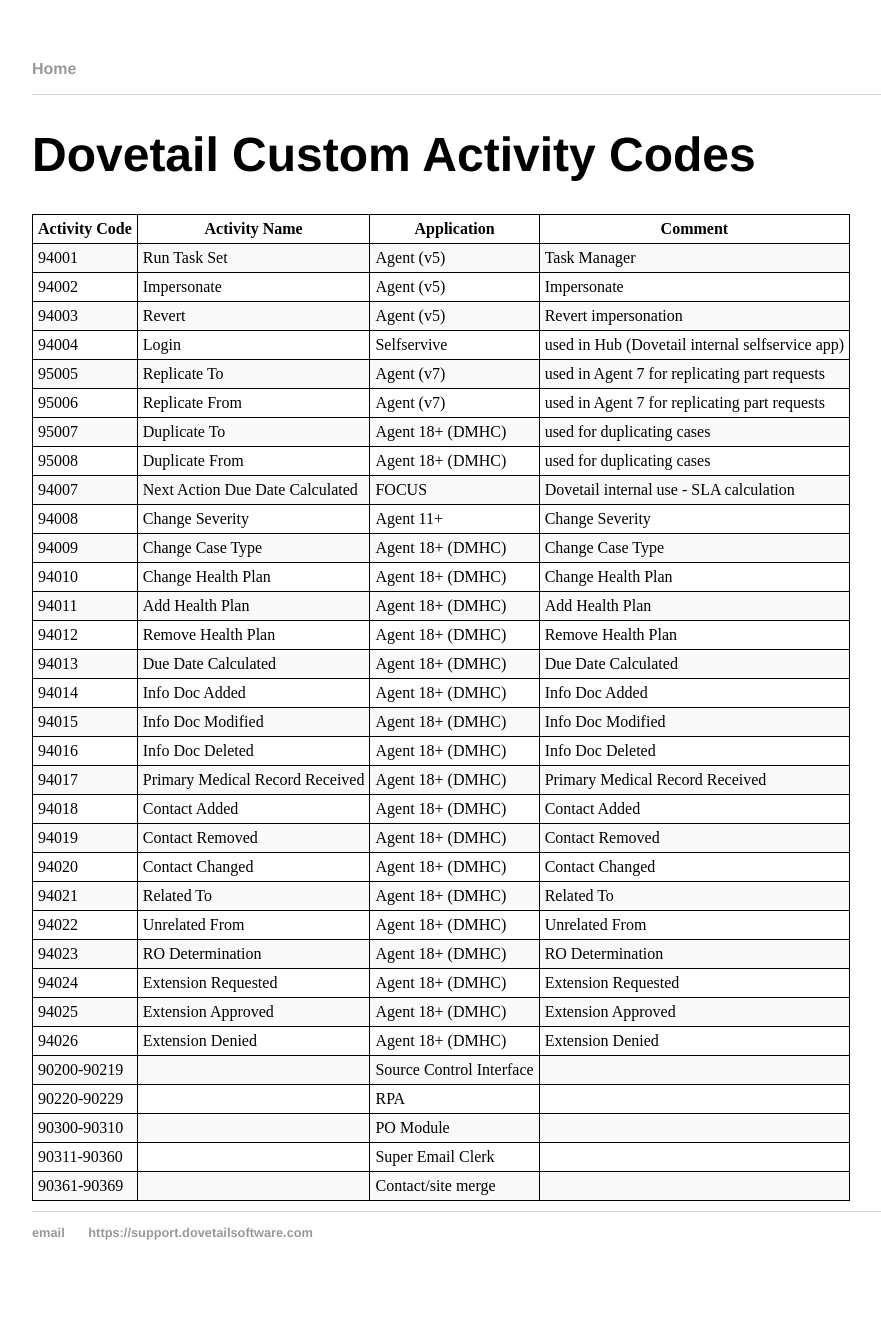
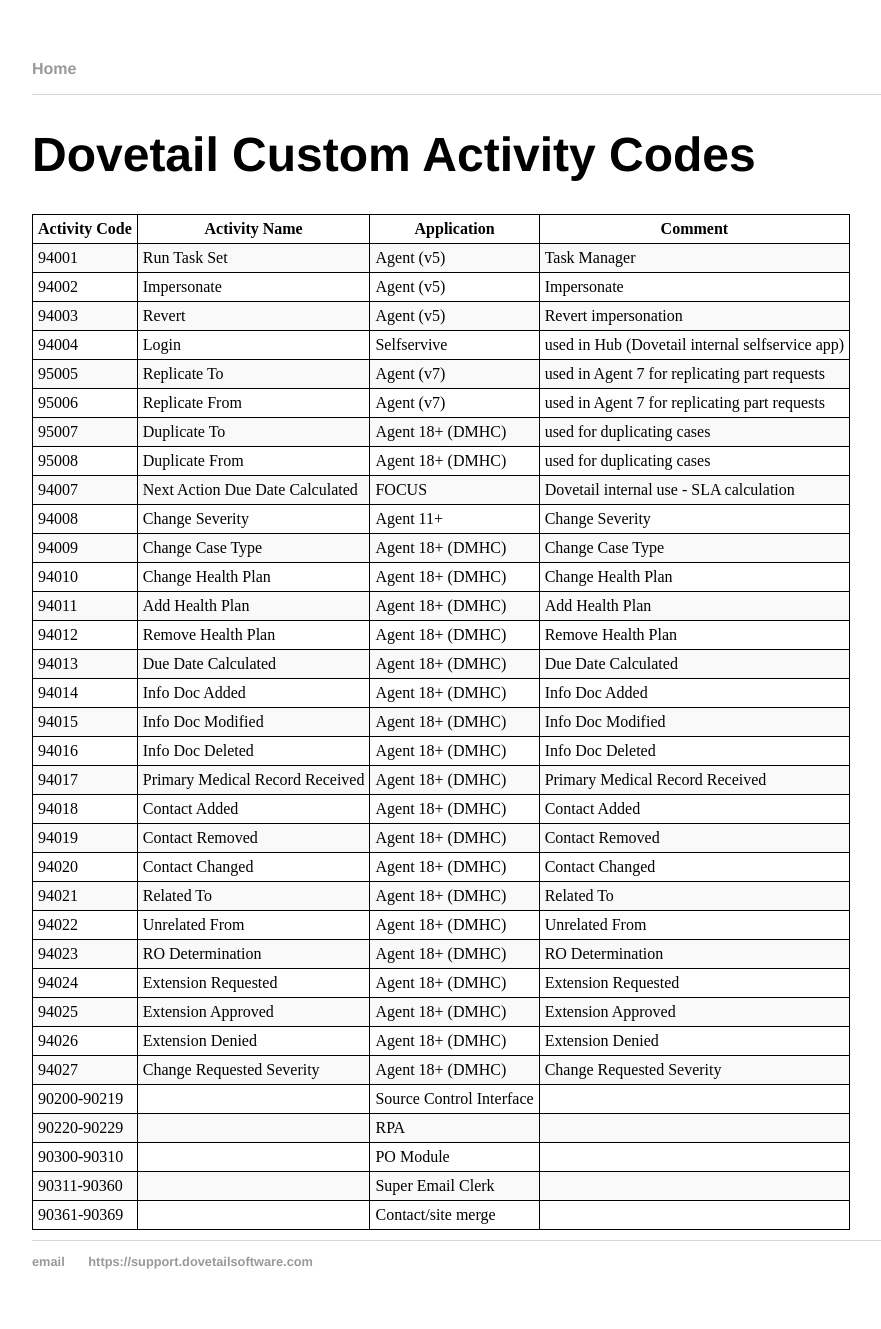
Before and after one commit to DovetailSoftware/dovetail-defined, a Jekyll site: the page built from pages/activity-codes.md, in a window 1280 px wide. Shown: the whole page, without its empty margins (160-1041 px from the left). Built offline with Jekyll 4.4.1, drawn with Linux system fonts in a browser that asks for light colours; before the commit the page ends 1300 px from its top, so only the background shows below that.

Commit message:
Add code for requested severity changed

```diff
--- a/pages/activity-codes.md
+++ b/pages/activity-codes.md
@@ -36,6 +36,7 @@
 | 94024 | Extension Requested | Agent 18+ (DMHC)   | Extension Requested |
 | 94025 | Extension Approved | Agent 18+ (DMHC)   | Extension Approved |
 | 94026 | Extension Denied | Agent 18+ (DMHC)   | Extension Denied |
+| 94027 | Change Requested Severity | Agent 18+ (DMHC)   | Change Requested Severity |
 | 90200-90219 | |Source Control Interface|
 | 90220-90229 | |RPA|
 | 90300-90310 | |PO Module|
```
